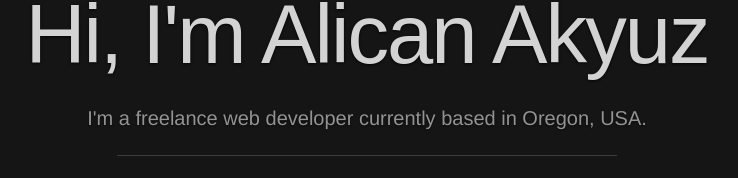
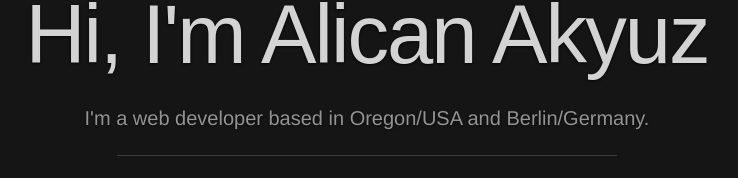
Before and after one commit to AlicanAkyuz/resume-template, a React (Create React App) app: page / in a window 1280 px wide. Shown: the part 273-451 px from the top of the page, without its empty margins (273-1011 px from the left). Built offline with nearby package versions, Linux system fonts and the light colour scheme.

Commit message:
revisions.

```diff
--- a/public/css/layout.css
+++ b/public/css/layout.css
@@ -34,7 +34,7 @@ header .banner-text h3 {
    font: 20px/1.9em 'Helvetica', sans-serif;
    color: #939393;
    margin: 0 auto;
-   width: 70%;
+   width: 80%;
    text-shadow: 0px 1px 2px rgba(0, 0, 0, .5);
 }
 header .banner-text h3 span,
--- a/src/Components/Header.js
+++ b/src/Components/Header.js
@@ -19,7 +19,7 @@ class Header extends Component {
         <div className="row banner">
          <div className="banner-text">
             <h1 className="responsive-headline">Hi, I'm Alican Akyuz</h1>
-            <h3>I'm a freelance web developer currently based in Oregon, USA.</h3>
+            <h3>I'm a web developer based in Oregon/USA and Berlin/Germany.</h3>
             <hr />
             <ul className="social">
                <li key="facebook">
```
Also changed, not shown: public/images/portfolio/electrony.png.
